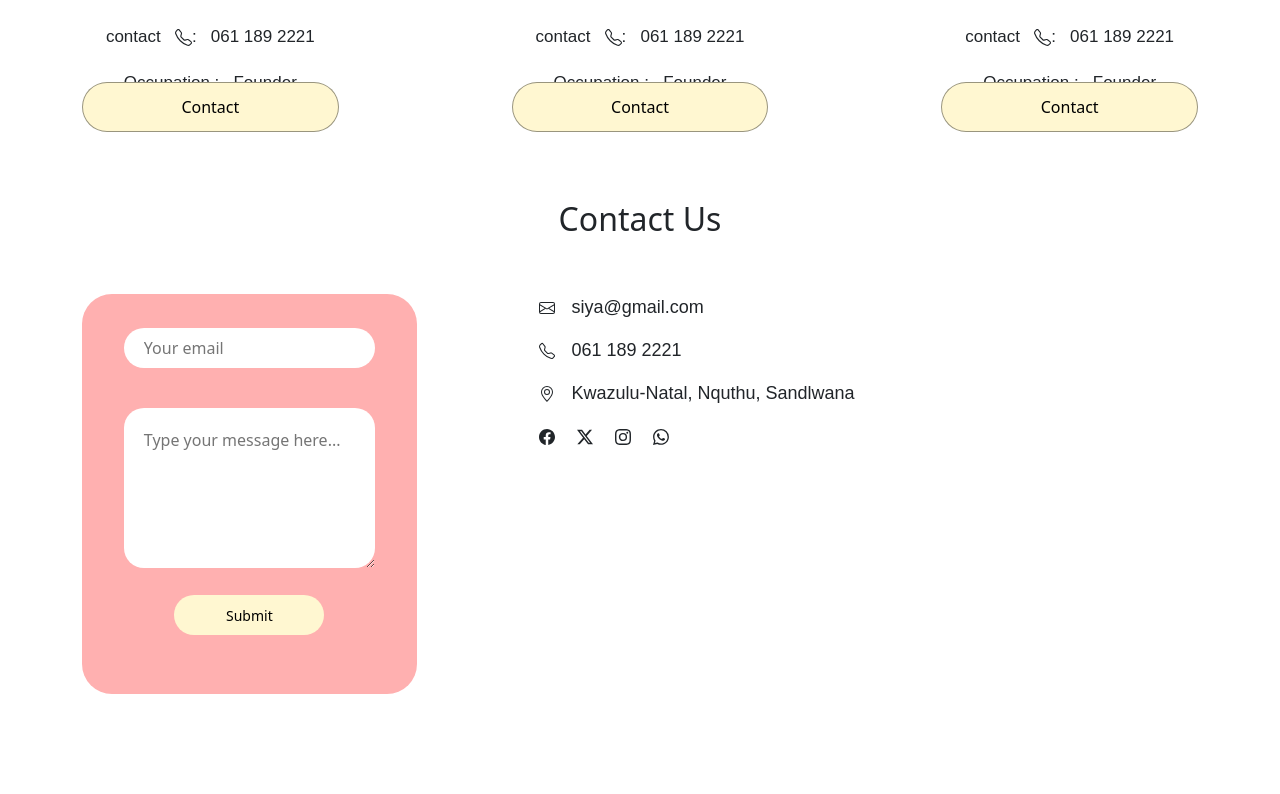
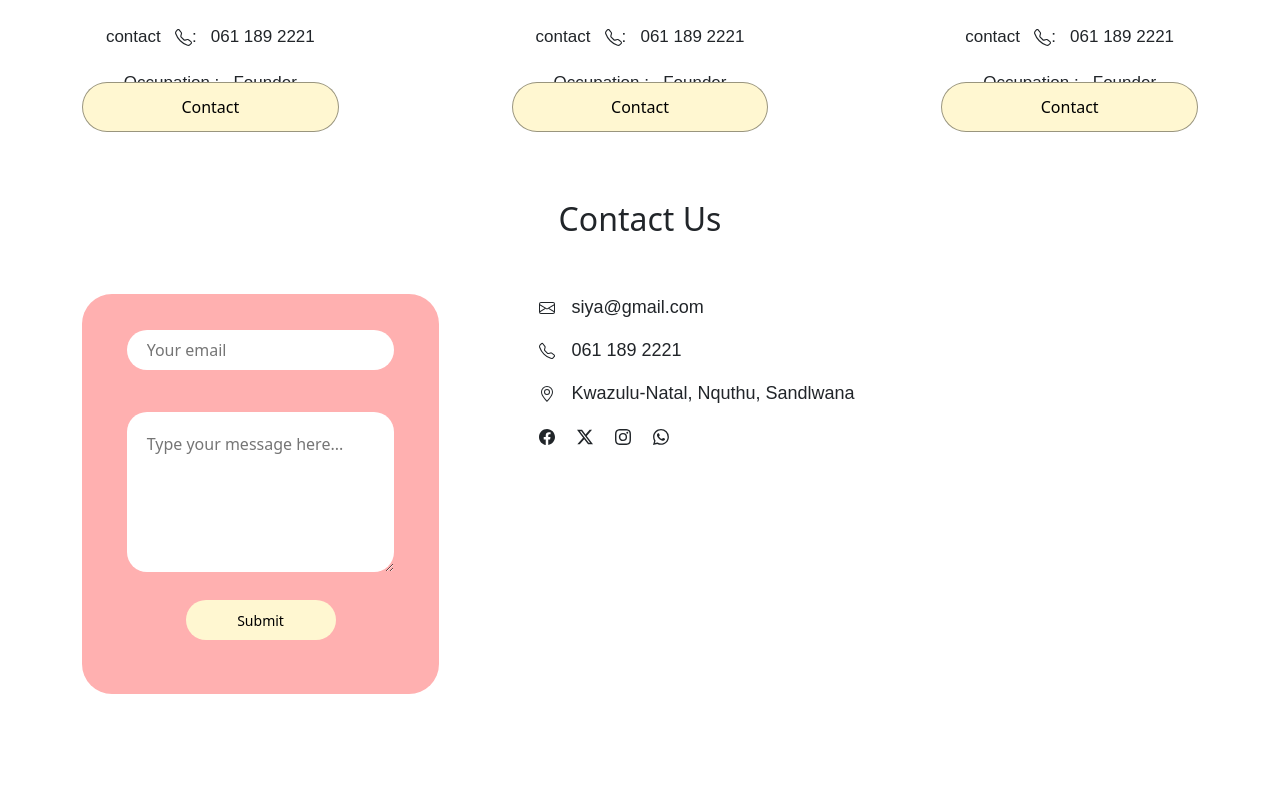
Before and after one commit to siyabongasamkelo/npo, a React (Create React App) app in the folder client/organization/: page / in a window 1280 px wide. Shown: the part 1628-2422 px from the top of the page. Built offline with nearby package versions, Linux system fonts and the light colour scheme; a web font is replaced by a local one.

Commit message:
increased width

```diff
--- a/client/organization/src/components/common/ContactForm.styled.js
+++ b/client/organization/src/components/common/ContactForm.styled.js
@@ -45,6 +45,6 @@ export const FormCover = styled.form`
     }
   }
   @media only screen and (min-width: 992px) {
-    width: 75%;
+    width: 80%;
   }
 `;
```
